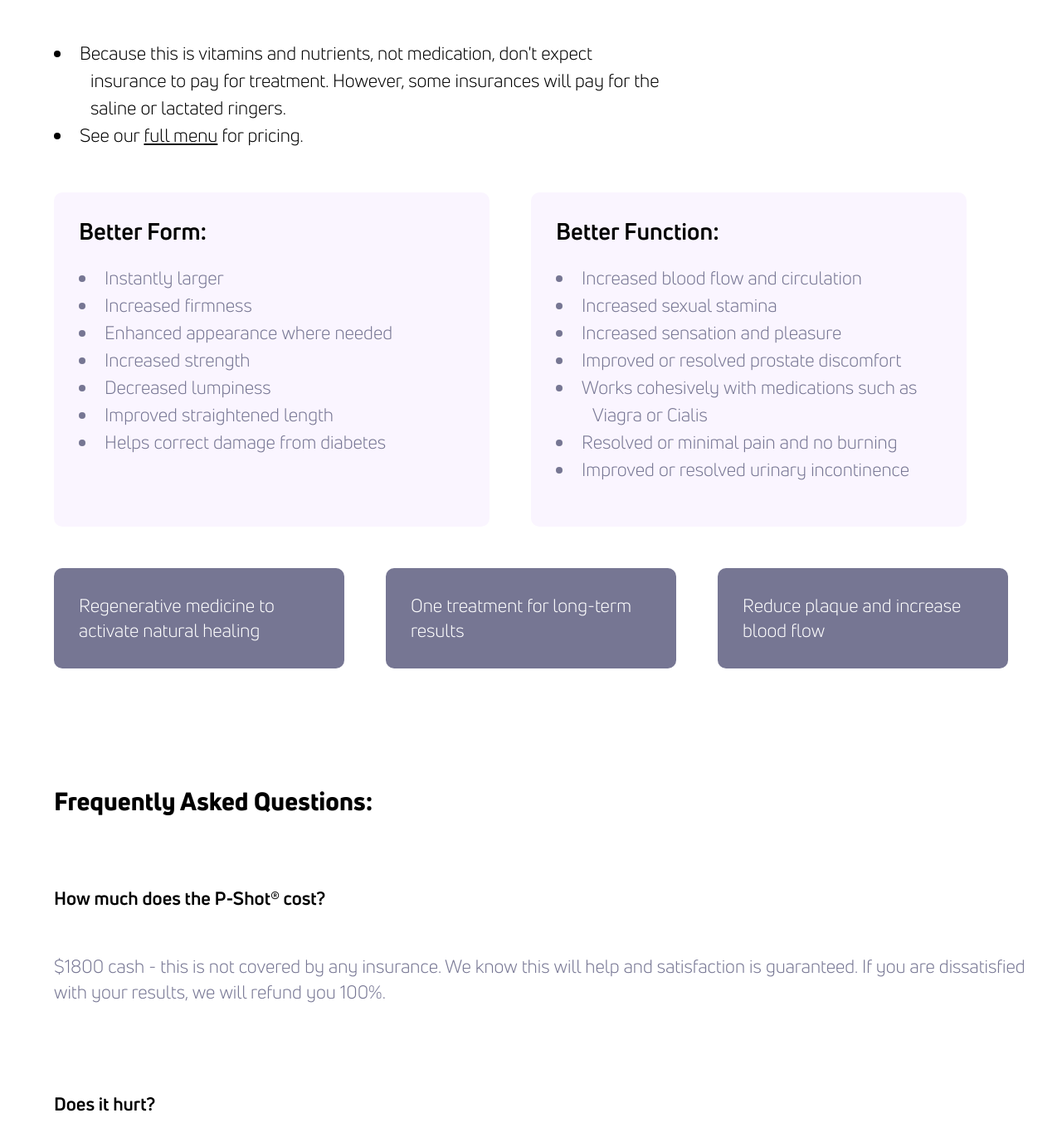
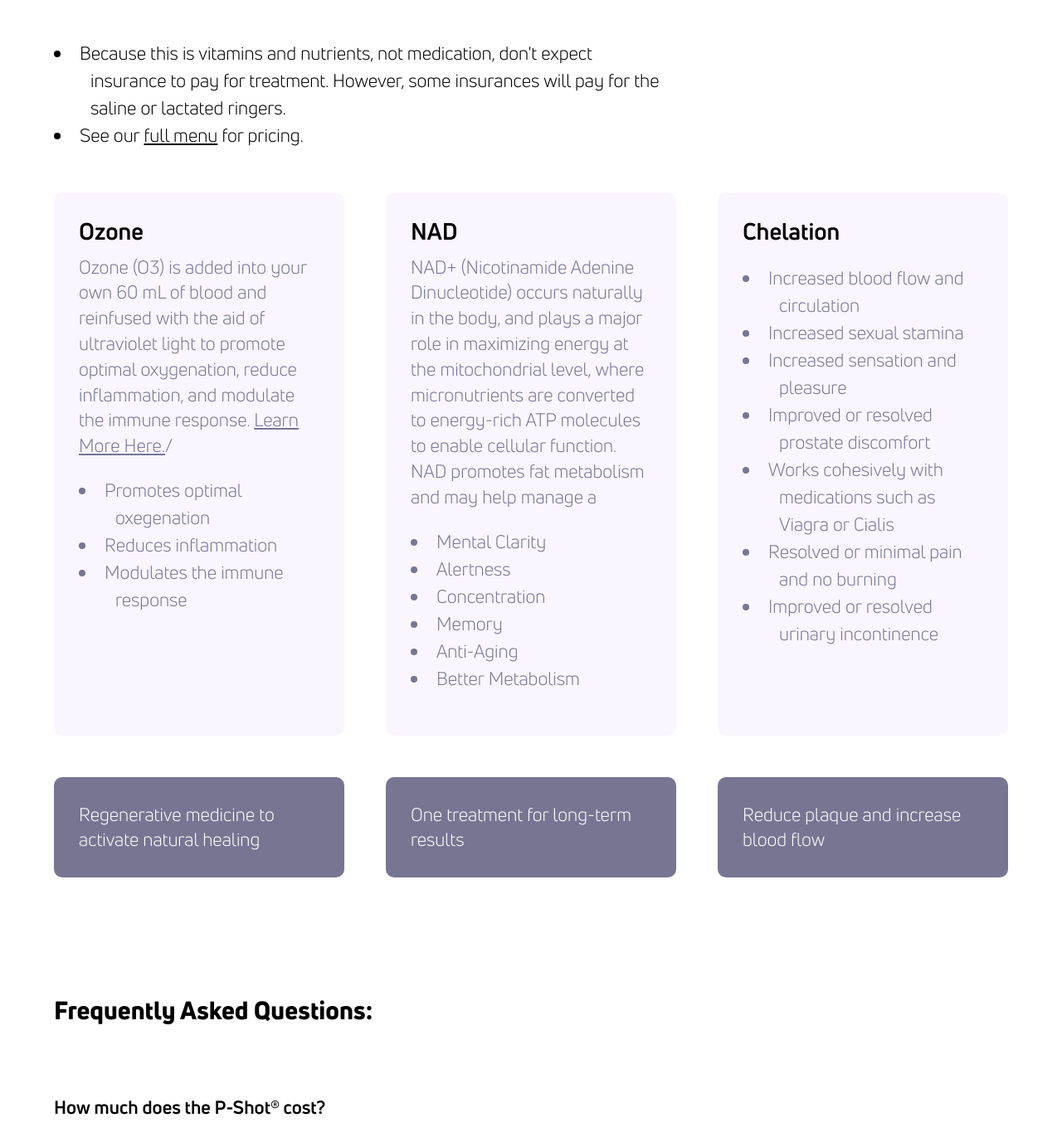
Before and after one commit to theneverwoods/gerstenberg.clinic, a Jekyll site: the page built from services/iv.html, in a window 1280 px wide and 1400 px high, scrolled down 2079 px. Shown: the top 1383 px of the window at 83% size. Built offline with Jekyll 4.4.1, drawn with Linux system fonts in a browser that asks for light colours.

Commit message:
Update iv.html

```diff
--- a/services/iv.html
+++ b/services/iv.html
@@ -56,20 +56,29 @@ keywords: "IV Solutions, IV infusion, ozone UBI, chelation, NAD, Gerstenberg, Ge
 <div class="row cards" style="padding-top:30">
 
 	<div class="third card light">
-		<h3>Better Form:</h3>
+		<h3>Ozone</h3>
+        <p>Ozone (O3) is added into your own 60 mL of blood and reinfused with the aid of ultraviolet light to promote optimal oxygenation, reduce inflammation, and modulate the immune response. <a href=/pdf/ivmenu.pdf target="_blank">Learn More Here.</a>/</p>
 		<ul>
-            <li>Instantly larger</li>
-            <li>Increased firmness</li>
-            <li>Enhanced appearance where needed</li>
-            <li>Increased strength</li>
-            <li>Decreased lumpiness</li>
-            <li>Improved straightened length</li>
-            <li>Helps correct damage from diabetes</li>
+            <li>Promotes optimal oxegenation</li>
+            <li>Reduces inflammation</li>
+            <li>Modulates the immune response</li>
         </ul>
 	</div>
 
     <div class="third card light">
-		<h3>Better Function:</h3>
+		<h3>NAD</h3>
+        <p>NAD+ (Nicotinamide Adenine Dinucleotide) occurs naturally in the body, and plays a major role in maximizing energy at the mitochondrial level, where micronutrients are converted to energy-rich ATP molecules to enable cellular function. NAD promotes fat metabolism and may help manage a </p>
+		<ul>
+            <li>Mental Clarity</li>
+            <li>Alertness</li>
+            <li>Concentration</li>
+            <li>Memory</li>
+            <li>Anti-Aging</li>
+            <li>Better Metabolism</li>
+        </ul>
+	</div>
+     <div class="third card light">
+		<h3>Chelation</h3>
 		<ul>
             <li>Increased blood flow and circulation</li>
             <li>Increased sexual stamina</li>
@@ -80,7 +89,6 @@ keywords: "IV Solutions, IV infusion, ozone UBI, chelation, NAD, Gerstenberg, Ge
             <li>Improved or resolved urinary incontinence</li>
         </ul>
 	</div>
-
 </div>
 
 <div class="row cards">
```
